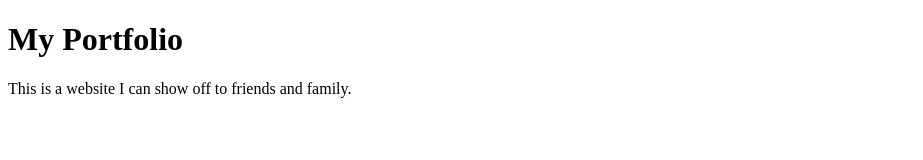
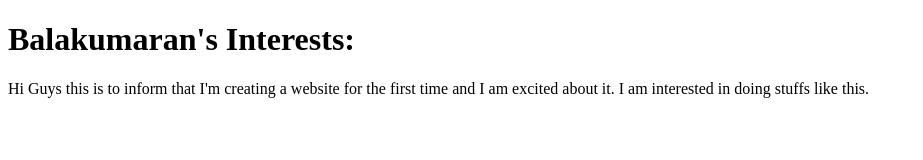
Before and after one commit to Balakumaran2008/my_portfolio, a plain HTML site: page index.html in a window 1280 px wide. Shown: the whole page, without its empty margins (0-923 px from the left). Drawn offline with Linux system fonts and the light colour scheme.

Commit message:
make the page about me

```diff
--- a/index.html
+++ b/index.html
@@ -1,10 +1,12 @@
 <!DOCTYPE html>
 <html>
 	<head>
-		<title>My Portfolio</title>
+		<title>Balakumaran</title>
 	</head>
 	<body>
-		<h1>My Portfolio</h1>
-		<p>This is a website I can show off to friends and family.</p>
+		<h1>Balakumaran's Interests:</h1>
+		<p>Hi Guys this is to inform that I'm creating a website for the first time and I am excited about it.
+			I am interested in doing stuffs like this.
+		</p>
 	</body>
 </html>
```
